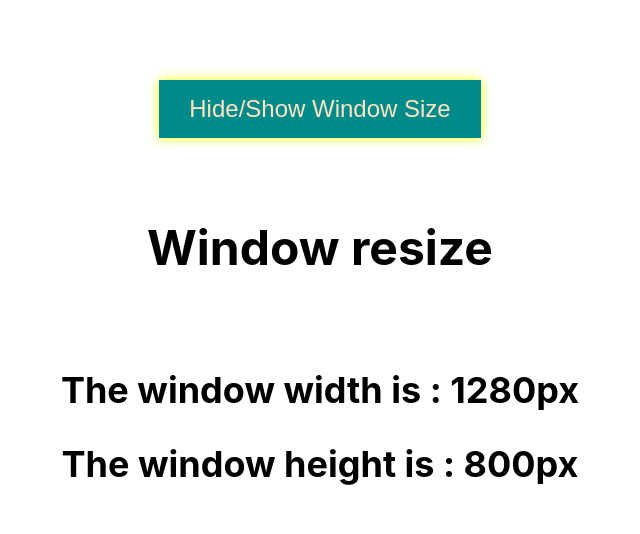
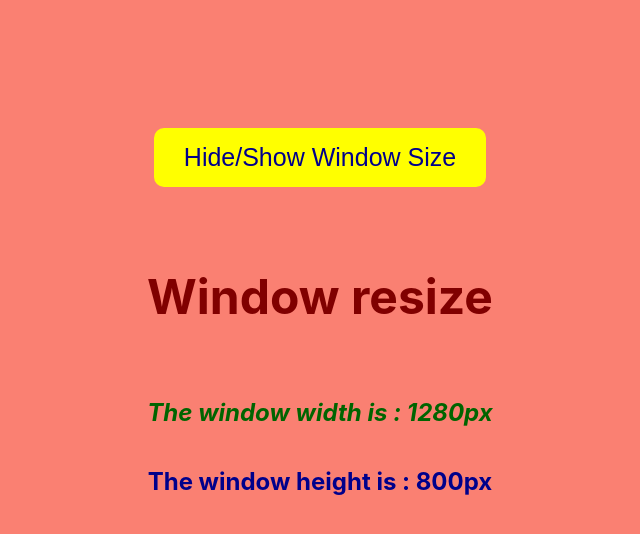
Before and after one commit to LeNganThanh/My-Styling_App, a React (Create React App) app: page / in a window 1280 px wide. Shown: the top 534 px of the page, without its empty margins (320-960 px from the left). Built offline with nearby package versions, Linux system fonts and the light colour scheme.

Commit message:
try to get run

```diff
--- a/src/App.js
+++ b/src/App.js
@@ -1,7 +1,53 @@
-import "./App.css";
+//import "./App.css";
 import React, { useState, useEffect } from "react";
 
+//declare all styles
+const containerStyle = {
+  display: "flex",
+  flexDirection: "column",
+  alignItems: "center",
+};
+
+const h1Style = {
+  fontSize: "3rem",
+  color: "maroon",
+};
+
+const h2Style = {
+  color: "darkgreen",
+  fontStyle: "italic",
+};
+//
 function App() {
+  //setting for the button:hover
+  const [isHover, setIsHover] = useState(false);
+
+  const handleMouseOver = () => {
+    setIsHover(true);
+  };
+  const handleMouseLeave = () => {
+    setIsHover(false);
+  };
+  const buttonStyle = {
+    fontSize: "25px",
+    margin: "8rem 0 3rem",
+    padding: "15px 30px",
+    backgroundColor: isHover ? "darkcyan" : "yellow",
+    color: isHover ? "yellow" : "darkblue",
+    border: "none",
+    borderRadius: "10px",
+    cursor: "pointer",
+  };
+
+  //setting body background color
+  useEffect(() => {
+    document.body.style.backgroundColor = "salmon";
+    return () => {
+      document.body.style.backgroundColor = null;
+    };
+  }, []);
+
+  //old code
   const [show, setShow] = useState(true);
   const initialW = window.innerWidth;
   const initialH = window.innerHeight;
@@ -24,22 +70,28 @@ function App() {
   }, [windowSize]);
 
   const display = (
-    <div className="App">
-      <h1>Window resize </h1>
+    <div style={containerStyle}>
+      <h1 style={h1Style}>Window resize </h1>
       <br />
-      <h2>The window width is : {windowSize.windowW}px</h2>
-      <h2>The window height is : {windowSize.windowH}px</h2>
+      <h2 style={h2Style}>The window width is : {windowSize.windowW}px</h2>
+      <h2 style={{ color: "darkblue" }}>
+        The window height is : {windowSize.windowH}px
+      </h2>
     </div>
   );
 
   return (
-    <div className="App">
-      <button onClick={() => setShow(show => !show)}>
+    <div style={containerStyle}>
+      <button
+        onClick={() => setShow(show => !show)}
+        style={buttonStyle}
+        onMouseOver={handleMouseOver}
+        onMouseLeave={handleMouseLeave}
+      >
         Hide/Show Window Size
       </button>
       {show ? display : null}
     </div>
   );
 }
-
 export default App;
```
